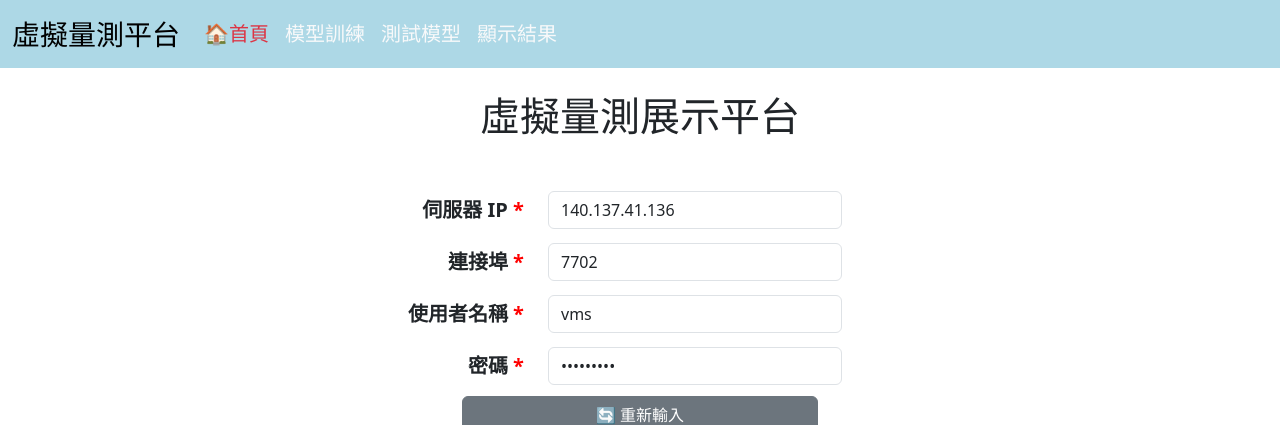
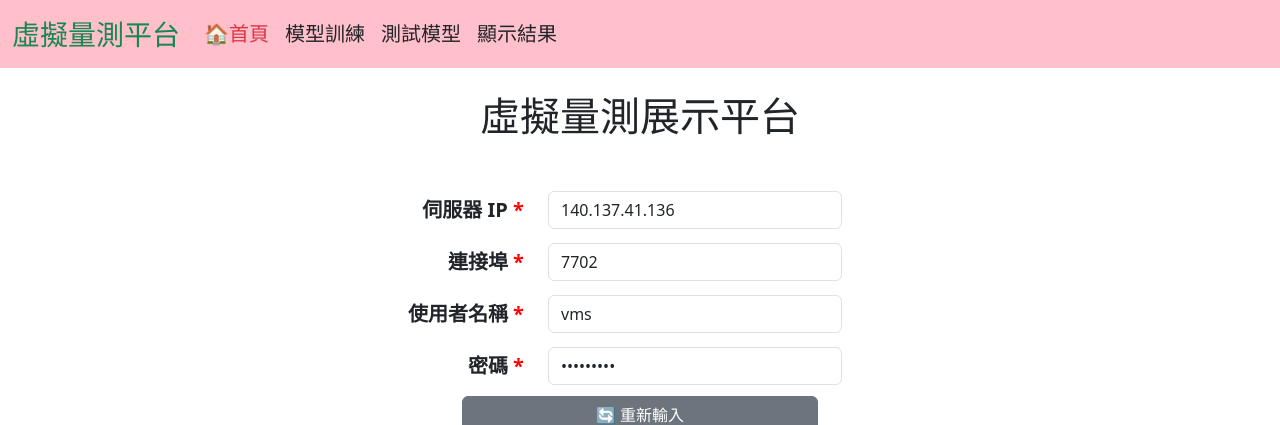
Before and after one commit to Chengkun-0321/Virtual-Measurement-System-Demo, a Django app: page / in a window 1280 px wide. Shown: the top 425 px of the page. Run offline with Django 5.2, Linux system fonts and the light colour scheme.

Commit message:
更改導覽列顏色

```diff
--- a/blog/templates/blog/_navbar.html
+++ b/blog/templates/blog/_navbar.html
@@ -1,8 +1,8 @@
 <!-- 導覽列區塊：顯示虛擬量測平台的功能頁面連結 -->
-<nav class="navbar navbar-expand-sm" style="background-color: #ADD8E6;">
+<nav class="navbar navbar-expand-sm" style="background-color: #FFC0CB;">
     <div class="container-fluid">
         <!-- 網站品牌名稱，點擊可回首頁 -->
-        <a class="navbar-brand fs-3" href="/">虛擬量測平台</a>
+        <a class="navbar-brand fs-3 text-success" href="/">虛擬量測平台</a>
         <!-- 手機版導覽列折疊按鈕 -->
         <button class="navbar-toggler" type="button" data-bs-toggle="collapse" data-bs-target=".navbar-collapse"
                 aria-controls="navbarSupportedContent" aria-expanded="false" aria-label="Toggle navigation">
@@ -17,15 +17,15 @@
                 </li>
                 <li class="nav-item">
                     <!-- 模型訓練頁面 -->
-                    <a class="nav-link fs-5 text-light" href="{% url 'train' %}">模型訓練</a>
+                    <a class="nav-link fs-5 text-dark" href="{% url 'train' %}">模型訓練</a>
                 </li>
                 <li class="nav-item">
                     <!-- 測試模型頁面 -->
-                    <a class="nav-link fs-5 text-light" href="{% url 'test' %}">測試模型</a>
+                    <a class="nav-link fs-5 text-dark" href="{% url 'test' %}">測試模型</a>
                 </li>
                 <li class="nav-item">
                     <!-- 顯示結果頁面 -->
-                    <a class="nav-link fs-5 text-light" href="{% url 'results' %}">顯示結果</a>
+                    <a class="nav-link fs-5 text-dark" href="{% url 'results' %}">顯示結果</a>
                 </li>
             </ul>
         </div>
```
Also changed, not shown: blog/templates/blog/model_train.html (+8 -8 lines).
